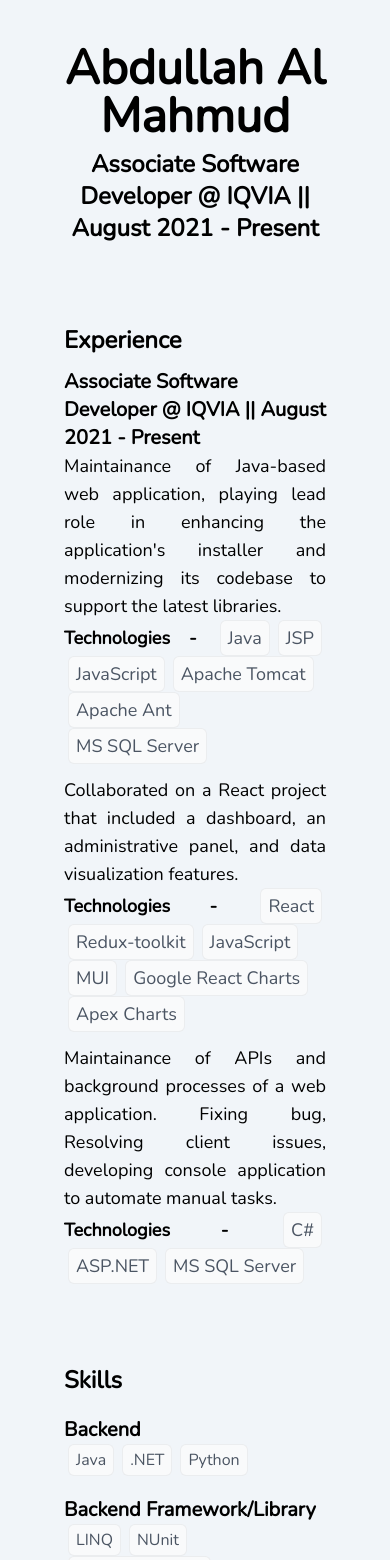
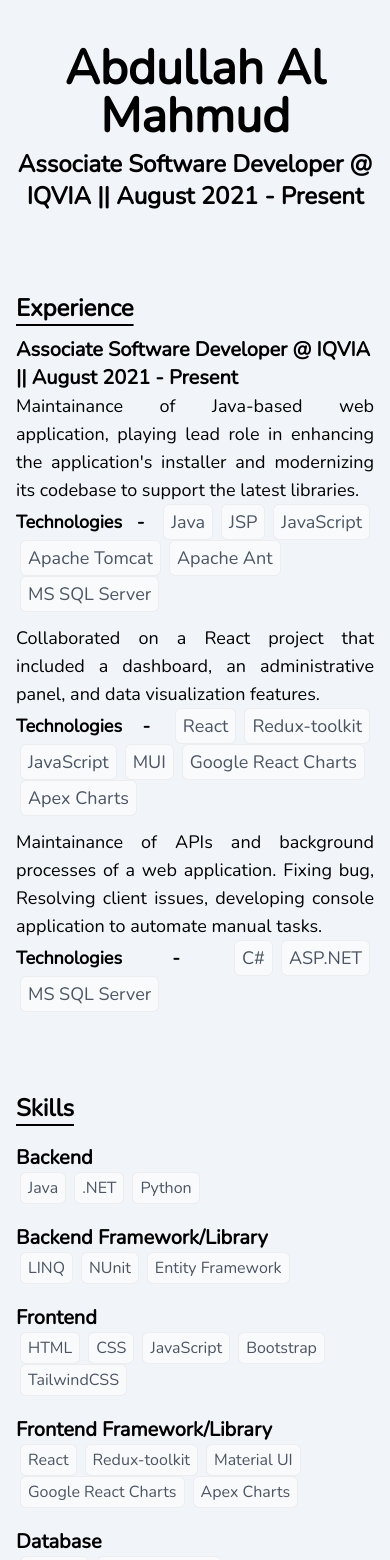
Before and after one commit to MahmudMridul/abdullahal.mahmud, a React (Create React App) app: page / in a window 390 px wide. Shown: the top 1560 px of the page. Built offline with nearby package versions, Linux system fonts and the light colour scheme.

Commit message:
Add underline

```diff
--- a/src/App.js
+++ b/src/App.js
@@ -17,7 +17,7 @@ export default function App() {
    }, [])
 
    return (
-      <main className="container max-w-5xl py-4 px-16 font-nunito bg-slate-100 shadow-2xl">
+      <main className="container max-w-5xl py-4 sm:px-4 md:px-16 font-nunito bg-slate-100 shadow-2xl">
          {isLoading ? <Spinner /> :
             <>
                <About />
--- a/src/data/data.js
+++ /dev/null
@@ -1,197 +0,0 @@
-export const basicInfo = {
-   name: "Abdullah Al Mahmud",
-   designation: "Associate Software Developer",
-   company: "IQVIA",
-   timeSpan: "August 2021 - Present",
-};
-
-export const experiences = [
-   {
-      role: "Associate Software Developer",
-      company: "IQVIA",
-      timeSpan: "August 2021 - Present",
-      responsibilities: [
-         {
-            detail: `Maintainance of Java-based web application,
-            playing lead role in enhancing the application's installer and
-            modernizing its codebase to support the latest libraries.`,
-            tech: ["Java", "JSP", "JavaScript", "Apache Tomcat", "Apache Ant", "MS SQL Server"]
-         },
-         {
-            detail: `Collaborated on a React project that included a dashboard,
-            an administrative panel, and data visualization features.`,
-            tech: ["React", "Redux-toolkit", "JavaScript", "MUI", "Google React Charts", "Apex Charts"]
-         },
-         {
-            detail: `Maintainance of APIs and background processes of a web application.
-            Fixing bug, Resolving client issues, developing console application to automate
-            manual tasks.`,
-            tech: ["C#", "ASP.NET", "MS SQL Server"]
-         }
-      ],
-   },
-];
-
-export const skills = {
-   backend: {
-      title: "Backend",
-      tech: ["Java", ".NET", "Python"],
-   },
-   backendFrameworkLibrary: {
-      title: "Backend Framework/Library",
-      tech: ["LINQ", "NUnit", "Entity Framework"],
-   },
-   frontend: {
-      title: "Frontend",
-      tech: ["HTML", "CSS", "JavaScript", "Bootstrap", "TailwindCSS"]
-   },
-   frontendFrameworkOrLibrary: {
-      title: "Frontend Framework/Library",
-      tech: ["React", "Redux-toolkit", "Material UI", "Google React Charts", "Apex Charts"],
-   },
-   database: {
-      title: "Database",
-      tech: ["MySQL", "MS SQL Server"],
-   },
-   versionControl: {
-      title: "Version Control",
-      tech: [
-         "Git",
-         "GitHub",
-         "TortoiseGit",
-         "Subversion",
-         "TortoiseSVN"
-      ],
-   },
-   projectManagement: {
-      title: "Project Management",
-      tech: ["JIRA"],
-   },
-   dataVisualisation: {
-      title: "Data Visualisation",
-      tech: ["Power BI"],
-   },
-   officeTools: {
-      title: "Office Tools",
-      tech: ["MS Word", "MS Excel", "MS Powerpoint"],
-   }
-};
-
-export const certifications = [
-   {
-      name: "RESTful Web API .NET 7",
-      link: "https://www.udemy.com/certificate/UC-76ba7600-fbc0-433b-b534-3b2d06c0aa9b/",
-      platform: "Udemy"
-   },
-   {
-      name: "LINQ Tutorial",
-      link: "https://www.udemy.com/certificate/UC-362fb99b-98e9-47e4-8f1b-ccc53c0450f4/",
-      platform: "Udemy"
-   },
-   {
-      name: "Unit Testing",
-      link: "https://www.udemy.com/certificate/UC-6eca7ead-2a01-47dd-b987-53e1972c1f94/",
-      platform: "Udemy"
-   },
-   {
-      name: ".NET 5 and Entity Framwork",
-      link: "https://www.udemy.com/certificate/UC-fc2f459b-9d7a-4082-a119-ab3b81022685/",
-      platform: "Udemy"
-   },
-   {
-      name: "MS SQL Server",
-      link: "https://www.udemy.com/certificate/UC-efbbf1da-a97c-4cad-88db-328772e90dee/",
-      platform: "Udemy"
-   },
-   {
-      name: "Java (Basic)",
-      link: "https://www.hackerrank.com/certificates/599036d179e6",
-      platform: "Hacker Rank"
-   },
-   {
-      name: "Problem solving (Basic)",
-      link: "https://www.hackerrank.com/certificates/91e7e3042b00",
-      platform: "Hacker Rank"
-   },
-   {
-      name: "SOLID Principles",
-      link: "https://www.udemy.com/certificate/UC-27d6d716-b93b-4b45-b3d1-6a21f16fef52/",
-      platform: "Udemy"
-   },
-];
-export const educations = [
-   {
-      degree: "Bachelor of Science",
-      institution: "BRAC University",
-      major: "Computer Science & Engineering",
-      cgpa: 3.6,
-      time: "2017 - 2021"
-   },
-   {
-      degree: "HSC",
-      institution: "Govt. Science College",
-      major: "",
-      cgpa: 5.0,
-      time: "2014 - 2016"
-   },
-   {
-      degree: "SSC",
-      institution: "Govt. Science School",
-      major: "",
-      cgpa: 5.0,
-      time: "2004 - 2013"
-   }
-];
-export const projects = [
-   {
-      name: "File Converter",
-      source: "IQVIA",
-      detail: `A Java web app parsing flat files via Excel-defined schema to generate corresponding XML file.`,
-      link: "",
-      tech: ["Java", "JSP", "JavaScript", "Apache Tomcat", "Apache Ant", "MS SQL Server"]
-   },
-   {
-      name: "Dashboard",
-      source: "IQVIA",
-      detail: `A comprehensive React application integrating login, dashboard, admin features, analysis tools,
-      and quota management functionalities seamlessly.`,
-      link: "",
-      tech: ["React", "Redux-toolkit", "JavaScript", "MUI", "Google React Charts", "Apex Charts"]
-   },
-   {
-      name: "Sample Management",
-      source: "IQVIA",
-      detail: ` A .NET Web API for admin tasks: doctor management,
-      drug samples, digital/manual signatures, image uploads, document signing, and quota allocation`,
-      link: "",
-      tech: ["C#", "ASP.NET", "MS SQL Server"]
-   },
-   {
-      name: "VillaAPI",
-      source: "Personal",
-      detail: `A collection of APIs employing CRUD, authentication, pagination,
-      caching, and repository pattern for efficient data handling and secure operations`,
-      link: "https://github.com/MahmudMridul/MagicVilla",
-      tech: ["C#", "ASP.NET", "MS SQL Server"]
-   },
-   {
-      name: "T-Shirt Store Dashboard (In Progress)",
-      source: "Personal",
-      detail: `The T-shirt store dashboard project features a comprehensive interface with
-      user charts, tables, inventory, and order management tools.
-      It includes analysis capabilities alongside secure login/logout functionalities for seamless monitoring
-      and control of store operations`,
-      link: "https://github.com/LailaSumiyaKhan/dashboard",
-      tech: ["React", "Redux-toolkit", "MUI", "Apex Charts"]
-   }
-];
-export const contacts = [
-   {
-      link: "mailto:mahmudmridul.185@gmail.com",
-      img: "gmail.png"
-   },
-   {
-      link: "https://www.linkedin.com/in/abdullahalmahmudmridul/",
-      img: "linkedin.png"
-   }
-];
--- a/src/sections/about/About.jsx
+++ b/src/sections/about/About.jsx
@@ -1,5 +1,4 @@
 import React from "react";
-import { basicInfo } from "../../data/data";
 import { useSelector } from "react-redux";
 
 export default function About() {
--- a/src/sections/certifications/CertificationItem.jsx
+++ b/src/sections/certifications/CertificationItem.jsx
@@ -3,7 +3,7 @@ import React from "react";
 export default function CertificationItem({ certification }) {
    const { name, link, platform } = certification;
    return (
-      <li className="mt-4 font-medium underline text-sky-500">
+      <li className="mt-4 font-medium underline text-sky-500 cursor-pointer">
          <span>
             <a href={link} target="_blank" rel="noreferrer">
                {name}
--- a/src/sections/certifications/Certifications.jsx
+++ b/src/sections/certifications/Certifications.jsx
@@ -6,7 +6,9 @@ export default function Certifications() {
    const certifications = useSelector((store) => store.app.certifications);
    return (
       <section>
-         <h5 className="mt-20 text-2xl font-bold">Certifications</h5>
+         <h5 className="mt-20 text-2xl font-bold underline underline-offset-8">
+            Certifications
+         </h5>
          <ul>
             {certifications.map((cert, index) => {
                return <CertificationItem key={index} certification={cert} />;
--- a/src/sections/education/Education.jsx
+++ b/src/sections/education/Education.jsx
@@ -5,7 +5,9 @@ export default function Education() {
    const educations = useSelector((store) => store.app.educations);
    return (
       <section>
-         <h5 className="mt-20 text-2xl font-bold">Education</h5>
+         <h5 className="mt-20 text-2xl font-bold underline underline-offset-8">
+            Education
+         </h5>
          <ul>
             {educations.map((edu, index) => {
                return <EducationItem key={index} education={edu} />;
--- a/src/sections/experience/ExperienceList.jsx
+++ b/src/sections/experience/ExperienceList.jsx
@@ -6,7 +6,9 @@ export default function ExperienceList() {
    const experiences = useSelector((store) => store.app.experiences);
    return (
       <section>
-         <h5 className="mt-20 text-2xl font-bold">Experience</h5>
+         <h5 className="mt-20 text-2xl font-bold underline underline-offset-8">
+            Experience
+         </h5>
          {experiences.map((experience, index) => {
             return <Experience key={index} experience={experience} />;
          })}
--- a/src/sections/projects/Projects.jsx
+++ b/src/sections/projects/Projects.jsx
@@ -6,7 +6,9 @@ export default function Projects() {
    const projects = useSelector((store) => store.app.projects);
    return (
       <section>
-         <h5 className="mt-20 text-2xl font-bold">Projects</h5>
+         <h5 className="mt-20 text-2xl font-bold underline underline-offset-8">
+            Projects
+         </h5>
          <ul>
             {projects.map((project, index) => {
                return <ProjectItem key={index} project={project} />;
--- a/src/sections/skills/Skills.jsx
+++ b/src/sections/skills/Skills.jsx
@@ -6,7 +6,9 @@ export default function Skills() {
    const skills = useSelector((store) => store.app.skills);
    return (
       <section>
-         <h5 className="mt-20 text-2xl font-bold">Skills</h5>
+         <h5 className="mt-20 text-2xl font-bold underline underline-offset-8">
+            Skills
+         </h5>
          {Object.entries(skills).map(([prop, value], index) => {
             return <SkillCategory key={index} skill={value} />;
          })}
--- a/tailwind.config.js
+++ b/tailwind.config.js
@@ -11,6 +11,13 @@ module.exports = {
          nunito: ['Nunito', 'sans-serif'],
       },
       extend: {},
+      screens: {
+         'sm': '320px',
+         'md': '768px',
+         'lg': '1024px',
+         'xl': '1280px',
+         '2xl': '1536px',
+      }
    },
    plugins: [],
 }
```
